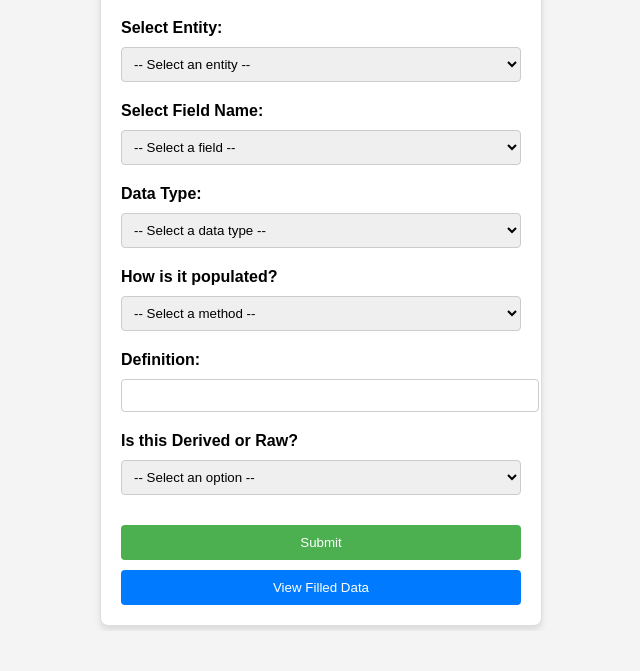
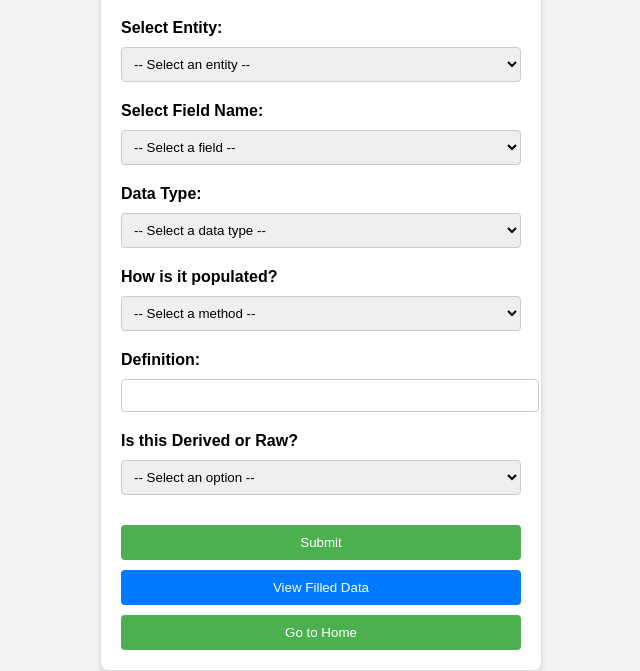
Before and after one commit to surya-astic/FieldUpdateApp, a plain HTML site: page createform.html in a window 1280 px wide. Shown: the part 169-840 px from the top of the page, without its empty margins (319-959 px from the left). Before the commit the page ends 800 px from the top, so only its background shows below. Drawn offline with Linux system fonts and the light colour scheme.

Commit message:
Update createform.html

```diff
--- a/createform.html
+++ b/createform.html
@@ -158,6 +158,7 @@
 
         <button type="submit">Submit</button>
         <button type="button" id="view-data-btn" class="button-secondary">View Filled Data</button>
+	<button type="button" onclick="window.location.href='index.html';">Go to Home</button>
     </form>
 
     <script>
```
